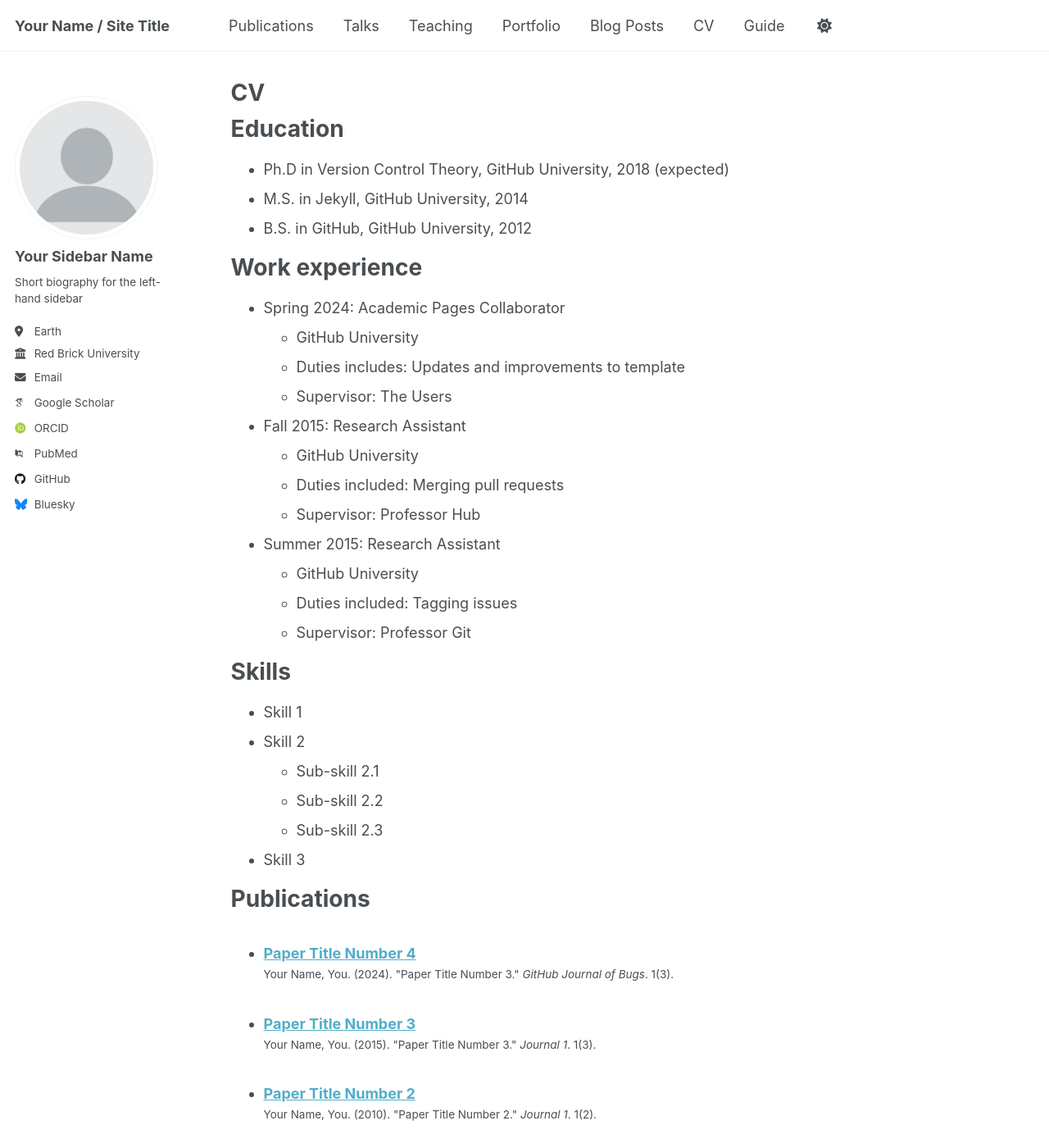
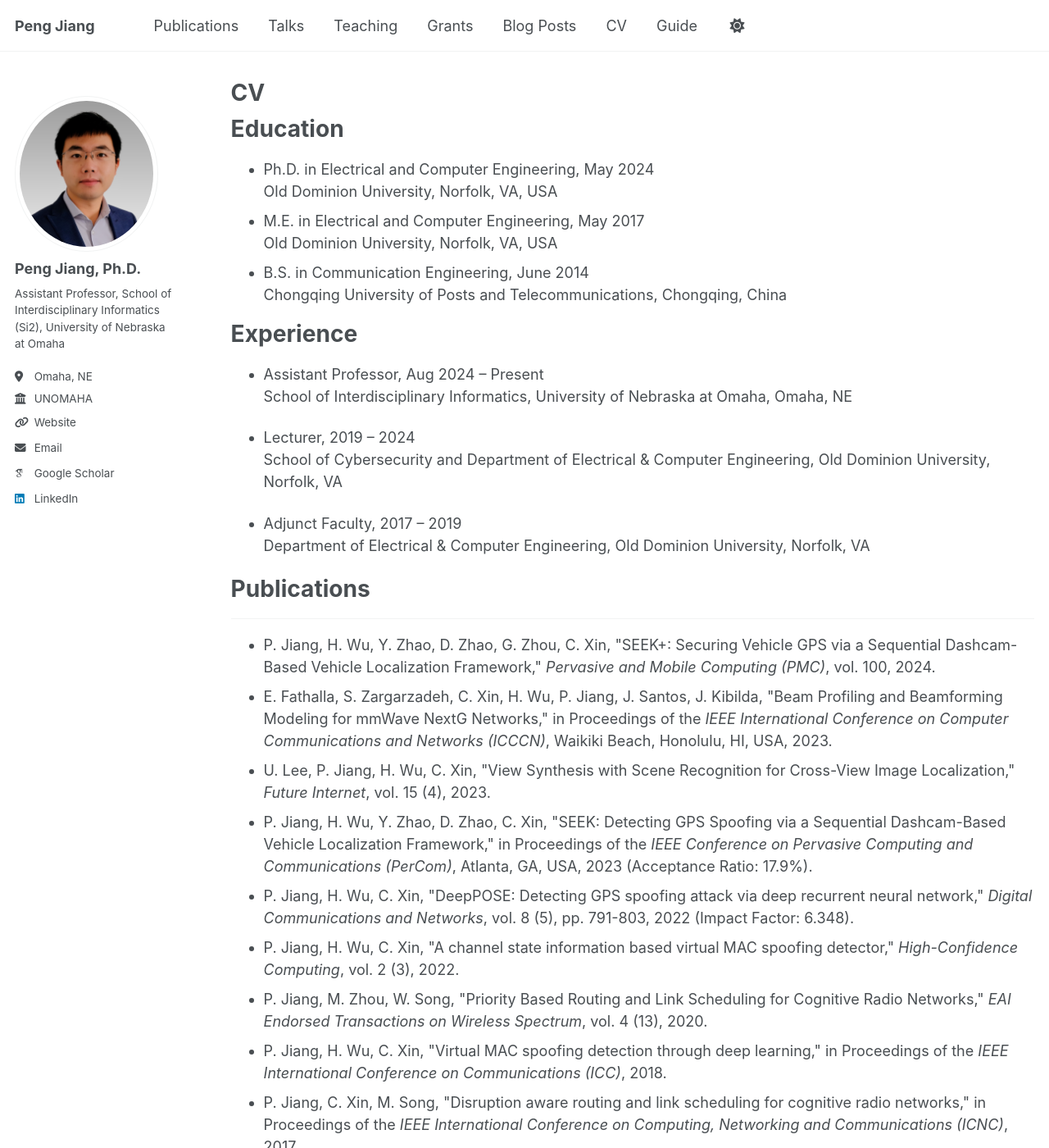
Before and after one commit to PJiang93/pjiang93.github.io, a Jekyll site: the page built from _pages/cv.md, in a window 1280 px wide and 1400 px high. Shown: the whole window at 82% size. Built offline with Jekyll 4.4.1, drawn with Linux system fonts in a browser that asks for light colours; some web fonts are replaced; some of the changed text lies outside the part shown.

Commit message:
update
building profile

```diff
--- a/_config.yml
+++ b/_config.yml
@@ -9,7 +9,7 @@
 # Basic Site Settings
 locale                   : "en-US"
 site_theme               : "default"
-title                    : "Your Name / Site Title"
+title                    : "Peng Jiang"
 title_separator          : "-"
 name                     : &name "Your Name"
 description              : &description "personal description"
@@ -22,35 +22,35 @@ repository               : "academicpages/academicpages.github.io"
 #               Additional customization can be done by editing /_includes/author-profile.html
 author:
   # Biographic information
-  avatar           : "profile.png"
-  name             : "Your Sidebar Name"
+  avatar           : "Biz_pic_Jiang.png"
+  name             : "Peng Jiang, Ph.D. "
   pronouns         : # example: "she/her"
-  bio              : "Short biography for the left-hand sidebar"
-  location         : "Earth"
-  employer         : "Red Brick University"
-  uri              : # URL
-  email            : "none@example.org"
+  bio              : "Assistant Professor, School of Interdisciplinary Informatics (Si2), University of Nebraska at Omaha"
+  location         : "Omaha, NE"
+  employer         : "UNOMAHA"
+  uri              : https://www.unomaha.edu/college-of-information-science-and-technology/about/faculty-staff/peng-jiang.php
+  email            : "pjiang@unomaha.edu"
 
   # Academic websites
   arxiv            : # URL - Update with the correct link to your profile
-  googlescholar    : "https://scholar.google.com/citations?user=PS_CX0AAAAAJ"
+  googlescholar    : "https://scholar.google.com/citations?user=B_y4l4UAAAAJ&hl=en"
   impactstory      : # URL
-  orcid            : "http://orcid.org/yourorcidurl"
-  semantic         : # URL
-  pubmed           : "https://www.ncbi.nlm.nih.gov/pubmed/?term=john+snow"
-  researchgate     : # URL
+  # orcid            : "http://orcid.org/yourorcidurl"
+  # semantic         : # URL
+  # pubmed           : "https://www.ncbi.nlm.nih.gov/pubmed/?term=john+snow"
+  # researchgate     : # URL
   scopus           : # URL
 
   # Repositories and software development
   bitbucket        : # Username - Update with your username on the site
   codepen          : # Username
   dribbble         : # Username
-  github           : "academicpages"
+  github           : #"academicpages"
   kaggle           : # Username
   stackoverflow    : # User number or user number and name (i.e., use "1" or "1/jeff-atwood")
 
   # Social media
-  bluesky          : "bsky.app" # Replace this with you Bluesky username
+  bluesky          : #"bsky.app" # Replace this with you Bluesky username
   facebook         : # Username
   flickr           : # Username
   foursquare       : # Username
@@ -59,7 +59,7 @@ author:
   keybase          : # Username
   instagram        : # Username
   lastfm           : # Username
-  linkedin         : # Username
+  linkedin         : "# peng-jiang-1563279a"
   mastodon         : # URL
   medium           : # URL
   pinterest        : # Username
--- a/_data/navigation.yml
+++ b/_data/navigation.yml
@@ -17,8 +17,8 @@ main:
   - title: "Teaching"
     url: /teaching/
 
-  - title: "Portfolio"
-    url: /portfolio/
+  - title: "Grants"
+    url: /grants/
 
   - title: "Blog Posts"
     url: /year-archive/
--- a/_pages/cv.md
+++ b/_pages/cv.md
@@ -11,41 +11,49 @@ redirect_from:
 
 Education
 ======
-* Ph.D in Version Control Theory, GitHub University, 2018 (expected)
-* M.S. in Jekyll, GitHub University, 2014
-* B.S. in GitHub, GitHub University, 2012
+* Ph.D. in Electrical and Computer Engineering, May 2024
+  Old Dominion University, Norfolk, VA, USA
+* M.E. in Electrical and Computer Engineering, May 2017
+  Old Dominion University, Norfolk, VA, USA
+* B.S. in Communication Engineering, June 2014
+  Chongqing University of Posts and Telecommunications, Chongqing, China
 
-Work experience
+Experience
 ======
-* Spring 2024: Academic Pages Collaborator
-  * GitHub University
-  * Duties includes: Updates and improvements to template
-  * Supervisor: The Users
+* Assistant Professor, Aug 2024 – Present
+  School of Interdisciplinary Informatics, University of Nebraska at Omaha, Omaha, NE
 
-* Fall 2015: Research Assistant
-  * GitHub University
-  * Duties included: Merging pull requests
-  * Supervisor: Professor Hub
+* Lecturer, 2019 – 2024
+  School of Cybersecurity and Department of Electrical & Computer Engineering, Old Dominion University, Norfolk, VA
 
-* Summer 2015: Research Assistant
-  * GitHub University
-  * Duties included: Tagging issues
-  * Supervisor: Professor Git
+* Adjunct Faculty, 2017 – 2019
+  Department of Electrical & Computer Engineering, Old Dominion University, Norfolk, VA
 
-Skills
+<!-- Skills
 ======
 * Skill 1
 * Skill 2
   * Sub-skill 2.1
   * Sub-skill 2.2
   * Sub-skill 2.3
-* Skill 3
+* Skill 3 -->
 
 Publications
 ======
-  <ul>{% for post in site.publications reversed %}
-    {% include archive-single-cv.html %}
-  {% endfor %}</ul>
+<hr />
+<ul>
+  <!-- <li>P. Jiang, L. Zhu, H. Wu, C. Xin, "GeoSync: Autonomous Vehicle Navigation via Transformer-Based Geospatial Synchronization," Submitted to <em>IEEE Conference on Dependable Systems and Networks (DSN 2024)</em>.</li> -->
+  <li>P. Jiang, H. Wu, Y. Zhao, D. Zhao, G. Zhou, C. Xin, "SEEK+: Securing Vehicle GPS via a Sequential Dashcam-Based Vehicle Localization Framework," <em>Pervasive and Mobile Computing (PMC)</em>, vol. 100, 2024.</li>
+  <li>E. Fathalla, S. Zargarzadeh, C. Xin, H. Wu, P. Jiang, J. Santos, J. Kibilda, "Beam Profiling and Beamforming Modeling for mmWave NextG Networks," in Proceedings of the <em>IEEE International Conference on Computer Communications and Networks (ICCCN)</em>, Waikiki Beach, Honolulu, HI, USA, 2023.</li>
+  <li>U. Lee, P. Jiang, H. Wu, C. Xin, "View Synthesis with Scene Recognition for Cross-View Image Localization," <em>Future Internet</em>, vol. 15 (4), 2023.</li>
+  <li>P. Jiang, H. Wu, Y. Zhao, D. Zhao, C. Xin, "SEEK: Detecting GPS Spoofing via a Sequential Dashcam-Based Vehicle Localization Framework," in Proceedings of the <em>IEEE Conference on Pervasive Computing and Communications (PerCom)</em>, Atlanta, GA, USA, 2023 (Acceptance Ratio: 17.9%).</li>
+  <li>P. Jiang, H. Wu, C. Xin, "DeepPOSE: Detecting GPS spoofing attack via deep recurrent neural network," <em>Digital Communications and Networks</em>, vol. 8 (5), pp. 791-803, 2022 (Impact Factor: 6.348).</li>
+  <li>P. Jiang, H. Wu, C. Xin, "A channel state information based virtual MAC spoofing detector," <em>High-Confidence Computing</em>, vol. 2 (3), 2022.</li>
+  <li>P. Jiang, M. Zhou, W. Song, "Priority Based Routing and Link Scheduling for Cognitive Radio Networks," <em>EAI Endorsed Transactions on Wireless Spectrum</em>, vol. 4 (13), 2020.</li>
+  <li>P. Jiang, H. Wu, C. Xin, "Virtual MAC spoofing detection through deep learning," in Proceedings of the <em>IEEE International Conference on Communications (ICC)</em>, 2018.</li>
+  <li>P. Jiang, C. Xin, M. Song, "Disruption aware routing and link scheduling for cognitive radio networks," in Proceedings of the <em>IEEE International Conference on Computing, Networking and Communications (ICNC)</em>, 2017.</li>
+  <li>P. Jiang, X. Tian, C. Xin, W. He, "Teaching Hands-On Cyber Defense Labs to Middle School and High School Students: Our Experience from GenCyber Camps," in <em>EdMedia+ Innovate Learning</em>, Association for the Advancement of Computing in Education (AACE), 2017.</li>
+</ul>
 
 Talks
 ======
```
Also changed, not shown: _pages/about.md (+17 -6 lines), _pages/grants.html (added, +8 -0 lines), _pages/publications.html (+25 -2 lines), images/Biz_pic_Jiang.png (added).
